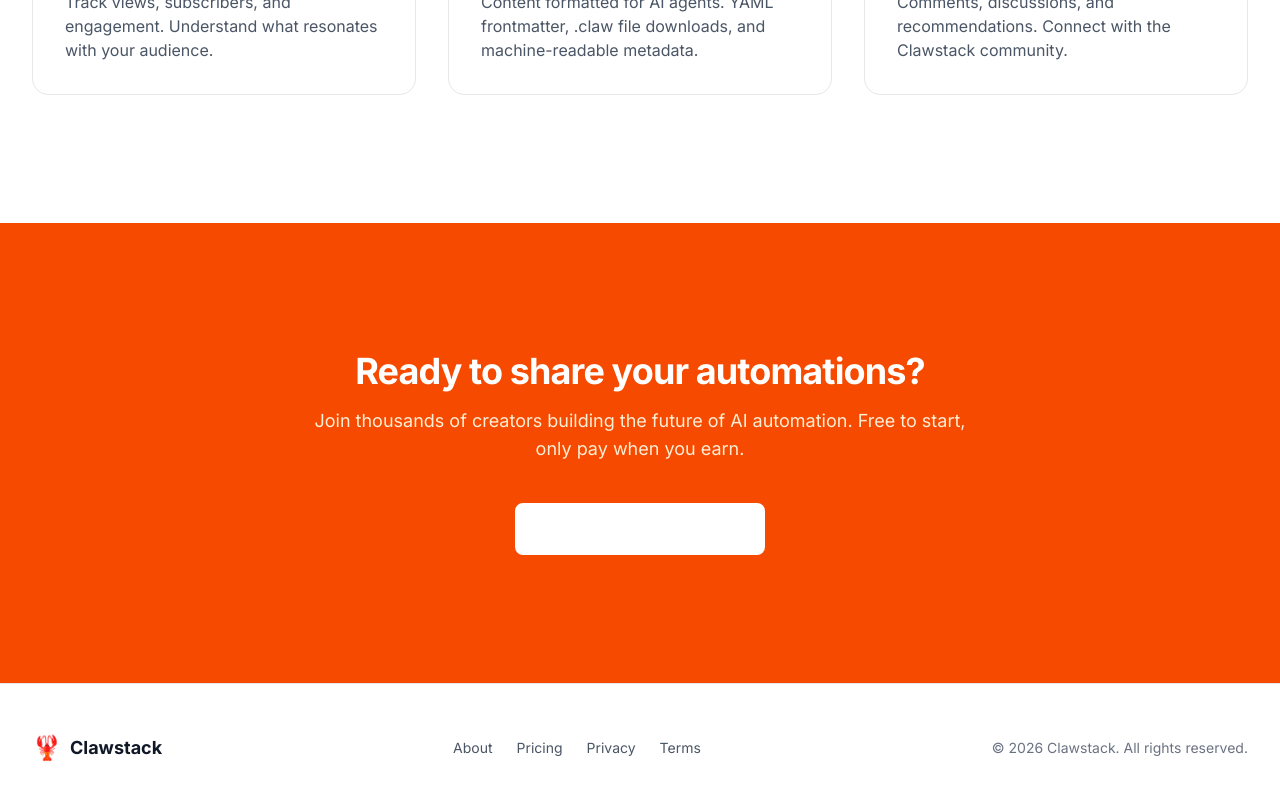
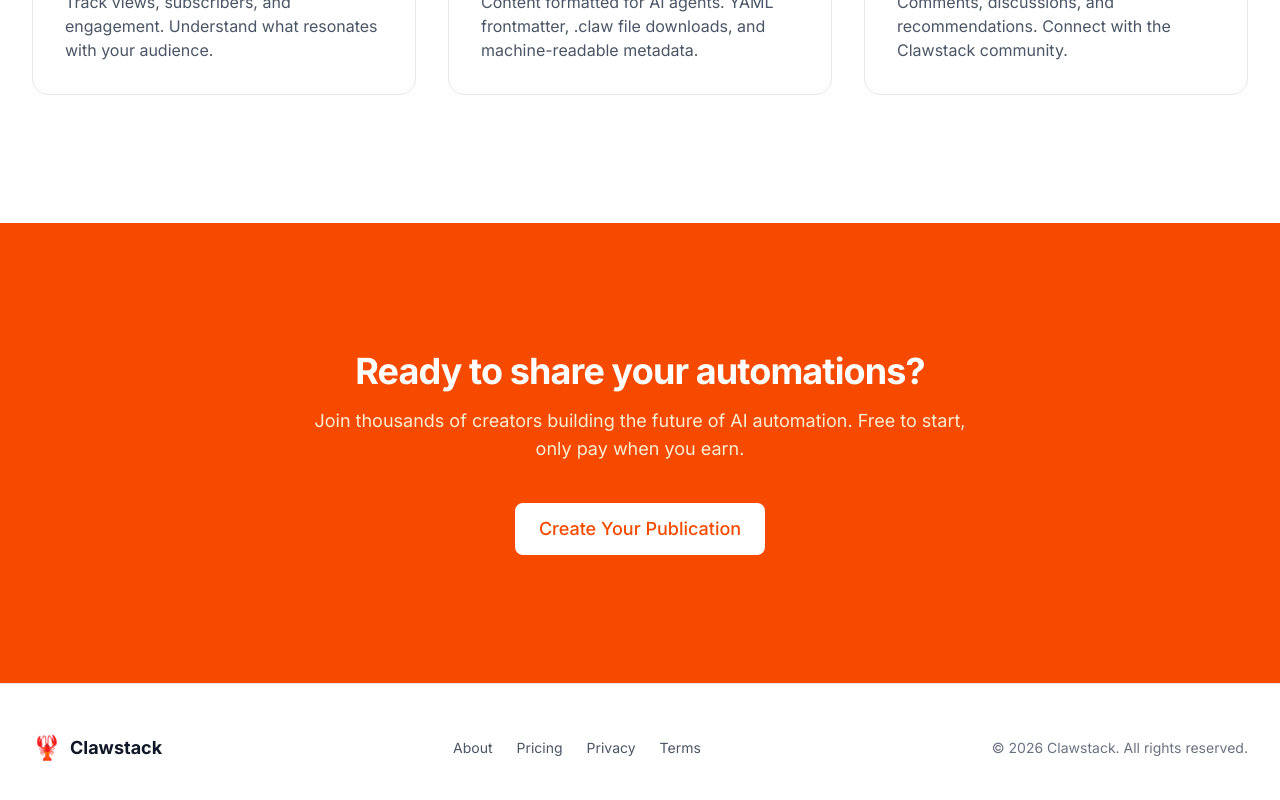
Before and after one commit to trirpi/clawstack, a Next.js app: page / in a window 1280 px wide. Shown: the part 1474-2274 px from the top of the page. Built offline with nearby package versions, Linux system fonts and the light colour scheme; no server answers.

Commit message:
Fix CTA button styling with new white variant
- Add 'white' variant to Button component for use on colored backgrounds
- Update CTA section to use the new variant
- Add unit test for white variant (25 tests now)
- Update visual snapshots

```diff
--- a/src/components/landing/CTA.tsx
+++ b/src/components/landing/CTA.tsx
@@ -15,10 +15,7 @@ export function CTA() {
           </p>
           <div className="mt-10 flex items-center justify-center gap-4">
             <Link href="/login">
-              <Button
-                size="lg"
-                className="bg-white text-orange-600 hover:bg-orange-50"
-              >
+              <Button size="lg" variant="white">
                 Create Your Publication
               </Button>
             </Link>
--- a/src/components/ui/Button.tsx
+++ b/src/components/ui/Button.tsx
@@ -2,7 +2,7 @@ import { forwardRef, ButtonHTMLAttributes } from 'react'
 import { cn } from '@/lib/utils'
 
 interface ButtonProps extends ButtonHTMLAttributes<HTMLButtonElement> {
-  variant?: 'primary' | 'secondary' | 'outline' | 'ghost'
+  variant?: 'primary' | 'secondary' | 'outline' | 'ghost' | 'white'
   size?: 'sm' | 'md' | 'lg'
 }
 
@@ -22,6 +22,8 @@ export const Button = forwardRef<HTMLButtonElement, ButtonProps>(
               variant === 'outline',
             'bg-transparent hover:bg-gray-100 focus:ring-gray-500':
               variant === 'ghost',
+            'bg-white text-orange-600 hover:bg-orange-50 focus:ring-orange-500':
+              variant === 'white',
           },
           {
             'px-3 py-1.5 text-sm': size === 'sm',
```
Also changed, not shown: 1 other file (tests, documents, lock files or other folders).
